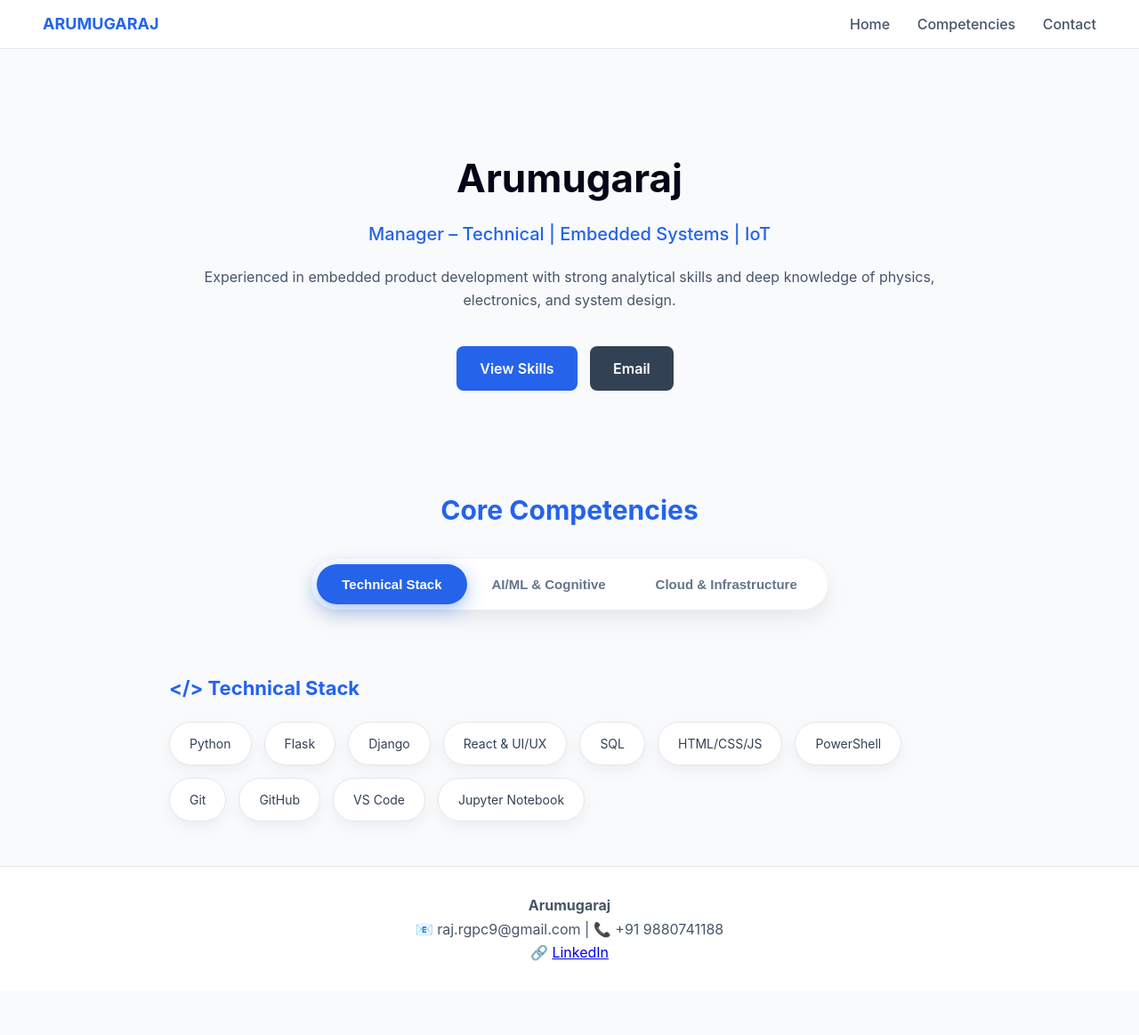
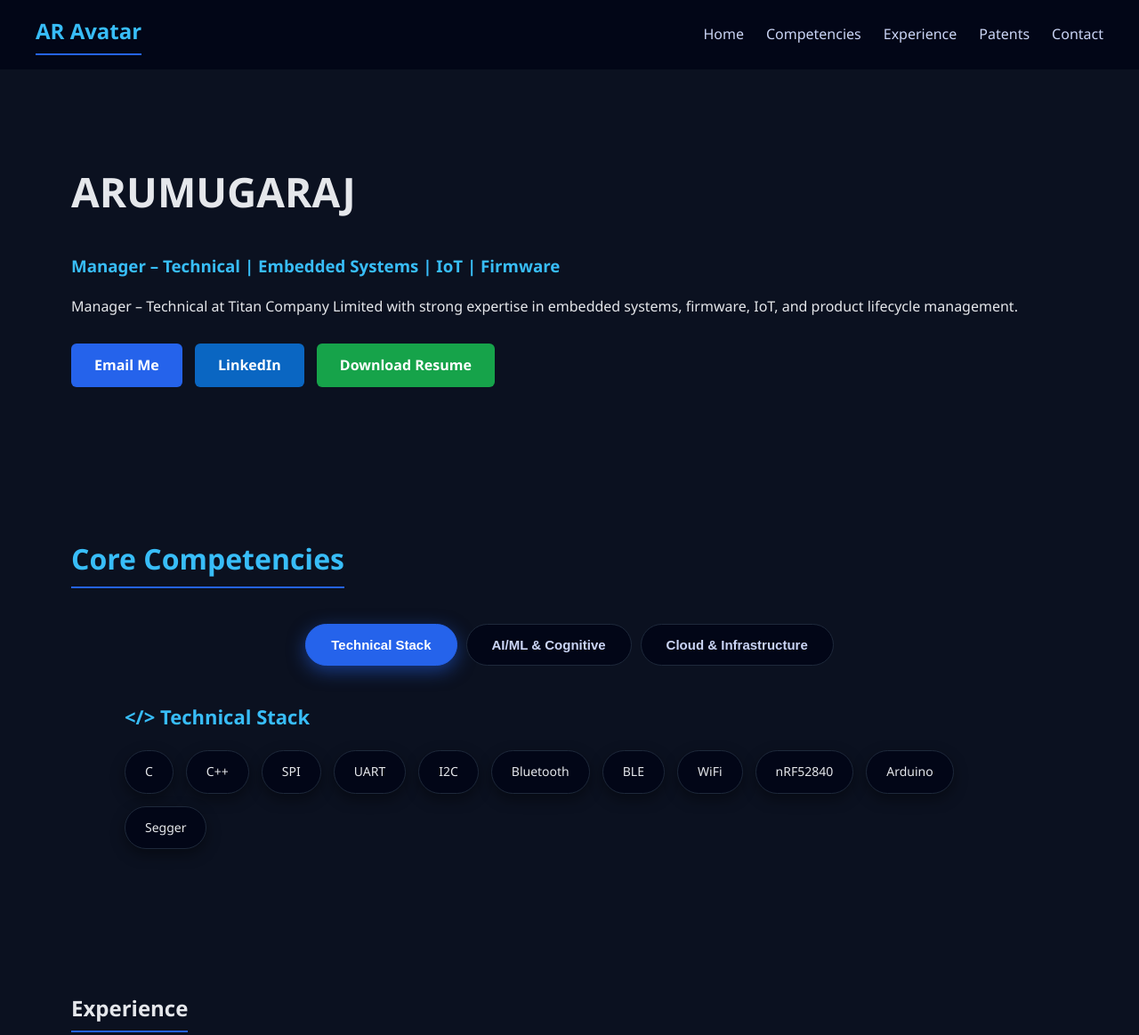
Before and after one commit to arumugarajraj2021/Arumugarajr, a plain HTML site: page index.html in a window 1280 px wide. Shown: the top 1163 px of the page at 89% size. Before the commit the page ends 1113 px from the top, so only its background shows below. Drawn offline with Linux system fonts and the light colour scheme.

Commit message:
Update index.html

```diff
--- a/index.html
+++ b/index.html
@@ -1,28 +1,20 @@
 <!DOCTYPE html>
 <html lang="en">
 <head>
-  <meta charset="UTF-8" />
+  <meta charset="UTF-8">
   <title>Arumugaraj | Manager – Technical</title>
-  <meta name="viewport" content="width=device-width, initial-scale=1.0" />
+  <meta name="viewport" content="width=device-width, initial-scale=1.0">
 
   <style>
-    :root {
-      --bg: #f8fafc;
-      --card: #ffffff;
-      --text: #020617;
-      --muted: #475569;
-      --accent: #2563eb;
-      --border: #e5e7eb;
-    }
-
     html { scroll-behavior: smooth; }
+    * { box-sizing: border-box; }
 
     body {
       margin: 0;
-      font-family: Inter, system-ui, Arial, sans-serif;
-      background: var(--bg);
-      color: var(--text);
-      line-height: 1.65;
+      font-family: "Segoe UI", Arial, sans-serif;
+      background: #0b1120;
+      color: #e5e7eb;
+      line-height: 1.6;
     }
 
     /* NAV */
@@ -30,148 +22,119 @@
       display: flex;
       justify-content: space-between;
       align-items: center;
-      padding: 12px 48px;
-      background: #ffffff;
-      border-bottom: 1px solid var(--border);
+      padding: 16px 40px;
+      background: #020617;
       position: sticky;
       top: 0;
-      z-index: 100;
+      z-index: 10;
     }
-
-    nav strong {
-      color: var(--accent);
-      font-size: 18px;
+    nav h2 { color: #38bdf8; margin: 0; }
+    nav ul {
+      list-style: none;
+      display: flex;
+      gap: 25px;
+      margin: 0;
+      padding: 0;
     }
-
     nav a {
-      color: var(--muted);
-      margin-left: 26px;
+      color: #cbd5f5;
       text-decoration: none;
       font-weight: 500;
     }
 
-    /* HERO */
-    .hero {
-      max-width: 900px;
+    /* LAYOUT */
+    header, section {
+      max-width: 1200px;
       margin: auto;
-      padding: 80px 40px 50px;
-      text-align: center;
+      padding: 70px 40px;
       opacity: 0;
       transform: translateY(30px);
-      transition: 0.6s ease;
+      transition: all 0.8s ease;
     }
-    .hero.show { opacity: 1; transform: translateY(0); }
-
-    .hero h1 {
-      font-size: 44px;
-      margin-bottom: 6px;
+    header.show, section.show {
+      opacity: 1;
+      transform: translateY(0);
     }
 
-    .hero h2 {
-      color: var(--accent);
-      font-weight: 500;
-      margin-top: 10px;
-      font-size: 20px;
-    }
+    header h1 { font-size: 46px; }
+    header h3 { color: #38bdf8; }
 
-    .hero p {
-      color: var(--muted);
-      margin-top: 18px;
-      font-size: 16px;
-    }
-
+    /* BUTTONS */
     .btn {
       display: inline-block;
-      margin: 22px 10px 0 0;
       padding: 12px 26px;
-      border-radius: 8px;
+      margin: 12px 10px 0 0;
+      border-radius: 6px;
       text-decoration: none;
       font-weight: 600;
       color: white;
-      background: var(--accent);
+    }
+    .btn-email { background: #2563eb; }
+    .btn-linkedin { background: #0a66c2; }
+    .btn-resume { background: #16a34a; }
+
+    h2 {
+      border-bottom: 2px solid #2563eb;
+      display: inline-block;
+      padding-bottom: 6px;
+      margin-bottom: 25px;
     }
 
-    .btn.secondary { background: #334155; }
-
-    /* SECTIONS */
-    section {
-      max-width: 1100px;
-      margin: auto;
-      padding: 50px 40px;
-      opacity: 0;
-      transform: translateY(30px);
-      transition: 0.6s ease;
-    }
-    section.show { opacity: 1; transform: translateY(0); }
-
-    h3.section-title {
-      font-size: 24px;
-      margin-bottom: 22px;
-      border-left: 4px solid var(--accent);
-      padding-left: 12px;
+    .box {
+      background: #020617;
+      padding: 25px;
+      border-radius: 10px;
+      margin-bottom: 20px;
     }
 
-    /* CARD */
-    .card {
-      background: var(--card);
-      padding: 22px 26px;
-      border-radius: 14px;
-      margin-bottom: 12px;
-      box-shadow: 0 8px 22px rgba(0,0,0,0.06);
-    }
-
-    /* ================= CORE COMPETENCIES (TAB UI) ================= */
-
-    .core-competencies {
-      text-align: center;
-      padding-top: 30px;
-    }
+    /* ================= CORE COMPETENCIES ================= */
 
     .core-title {
-      font-size: 30px;
-      color: var(--accent);
-      margin-bottom: 30px;
+      text-align: center;
+      font-size: 32px;
+      color: #38bdf8;
+      margin-bottom: 40px;
     }
 
     .core-tabs {
-      display: inline-flex;
-      background: #ffffff;
-      padding: 6px;
-      border-radius: 999px;
-      box-shadow: 0 10px 25px rgba(0,0,0,0.08);
+      display: flex;
+      justify-content: center;
+      gap: 10px;
       margin-bottom: 40px;
+      flex-wrap: wrap;
     }
 
     .core-tab {
-      border: none;
-      background: transparent;
+      background: #020617;
+      border: 1px solid #1e293b;
       padding: 14px 28px;
       border-radius: 999px;
       font-size: 15px;
       font-weight: 600;
       cursor: pointer;
-      color: #64748b;
+      color: #cbd5f5;
+      transition: 0.3s ease;
     }
 
     .core-tab.active {
-      background: var(--accent);
+      background: #2563eb;
       color: white;
-      box-shadow: 0 6px 20px rgba(37,99,235,0.4);
+      box-shadow: 0 6px 20px rgba(37,99,235,0.5);
+      border-color: #2563eb;
     }
 
     .core-content {
       display: none;
-      max-width: 900px;
+      max-width: 1000px;
       margin: auto;
-      text-align: left;
-      animation: fadeCore 0.3s ease;
+      animation: fadeCore 0.4s ease;
     }
 
     .core-content.active { display: block; }
 
     .core-subtitle {
       font-size: 22px;
-      color: var(--accent);
+      color: #38bdf8;
       margin-bottom: 20px;
     }
 
@@ -182,13 +145,13 @@
     }
 
     .core-skills span {
-      background: #ffffff;
-      border: 1px solid var(--border);
+      background: #020617;
+      border: 1px solid #1e293b;
       padding: 12px 22px;
       border-radius: 999px;
       font-size: 14px;
-      color: #334155;
-      box-shadow: 0 6px 16px rgba(0,0,0,0.05);
+      color: #e5e7eb;
+      box-shadow: 0 6px 16px rgba(0,0,0,0.4);
     }
 
     @keyframes fadeCore {
@@ -196,44 +159,51 @@
       to { opacity: 1; transform: translateY(0); }
     }
 
-    /* FOOTER */
     footer {
       text-align: center;
       padding: 30px;
-      background: #ffffff;
-      border-top: 1px solid var(--border);
-      color: var(--muted);
+      background: #020617;
+      color: #94a3b8;
+      font-size: 14px;
     }
   </style>
 </head>
 
 <body>
 
+<!-- NAV -->
 <nav>
-  <strong>ARUMUGARAJ</strong>
-  <div>
-    <a href="#home">Home</a>
-    <a href="#competencies">Competencies</a>
-    <a href="#contact">Contact</a>
-  </div>
+  <h2>AR Avatar</h2>
+  <ul>
+    <li><a href="#home">Home</a></li>
+    <li><a href="#competencies">Competencies</a></li>
+    <li><a href="#experience">Experience</a></li>
+    <li><a href="#patents">Patents</a></li>
+    <li><a href="#contact">Contact</a></li>
+  </ul>
 </nav>
 
 <!-- HERO -->
-<div class="hero observe" id="home">
-  <h1>Arumugaraj</h1>
-  <h2>Manager – Technical | Embedded Systems | IoT</h2>
+<header id="home">
+  <h1>ARUMUGARAJ</h1>
+  <h3>Manager – Technical | Embedded Systems | IoT | Firmware</h3>
   <p>
-    Experienced in embedded product development with strong analytical skills and
-    deep knowledge of physics, electronics, and system design.
+    Manager – Technical at Titan Company Limited with strong expertise in
+    embedded systems, firmware, IoT, and product lifecycle management.
   </p>
 
-  <a class="btn" href="#competencies">View Skills</a>
-  <a class="btn secondary" href="mailto:raj.rgpc9@gmail.com">Email</a>
-</div>
+  <a class="btn btn-email" href="mailto:raj.rgpc9@gmail.com">Email Me</a>
+  <a class="btn btn-linkedin"
+     href="https://linkedin.com/in/arumugaraj-cts-712515211"
+     target="_blank">LinkedIn</a>
+  <a class="btn btn-resume" href="Arumugaraj-Resume.pdf" download>
+    Download Resume
+  </a>
+</header>
 
 <!-- CORE COMPETENCIES -->
-<section class="observe core-competencies" id="competencies">
-  <h3 class="core-title">Core Competencies</h3>
+<section id="competencies">
+  <h2 class="core-title">Core Competencies</h2>
 
   <div class="core-tabs">
     <button class="core-tab active" onclick="switchCoreTab('tech', this)">Technical Stack</button>
@@ -242,49 +212,80 @@
   </div>
 
   <div id="tech" class="core-content active">
-    <h4 class="core-subtitle">&lt;/&gt; Technical Stack</h4>
+    <h3 class="core-subtitle">&lt;/&gt; Technical Stack</h3>
     <div class="core-skills">
-      <span>Python</span><span>Flask</span><span>Django</span>
-      <span>React & UI/UX</span><span>SQL</span><span>HTML/CSS/JS</span>
-      <span>PowerShell</span><span>Git</span><span>GitHub</span>
-      <span>VS Code</span><span>Jupyter Notebook</span>
+      <span>C</span><span>C++</span><span>SPI</span><span>UART</span><span>I2C</span>
+      <span>Bluetooth</span><span>BLE</span><span>WiFi</span>
+      <span>nRF52840</span><span>Arduino</span><span>Segger</span>
     </div>
   </div>
 
   <div id="ai" class="core-content">
-    <h4 class="core-subtitle">AI / ML & Cognitive</h4>
+    <h3 class="core-subtitle">AI / ML & Cognitive</h3>
     <div class="core-skills">
-      <span>Machine Learning</span>
       <span>Predictive Analytics</span>
       <span>Automation</span>
-      <span>Data Processing</span>
+      <span>Data Analysis</span>
     </div>
   </div>
 
   <div id="cloud" class="core-content">
-    <h4 class="core-subtitle">Cloud & Infrastructure</h4>
+    <h3 class="core-subtitle">Cloud & Infrastructure</h3>
     <div class="core-skills">
-      <span>Azure Functions</span>
-      <span>Service Bus</span>
-      <span>CI / CD</span>
+      <span>Azure</span>
+      <span>CI/CD</span>
       <span>Deployment Automation</span>
     </div>
   </div>
 </section>
 
-<footer id="contact">
-  <b>Arumugaraj</b><br>
-  📧 raj.rgpc9@gmail.com | 📞 +91 9880741188<br>
-  🔗 <a href="https://linkedin.com/in/arumugaraj-cts-712515211" target="_blank">LinkedIn</a>
+<!-- EXPERIENCE -->
+<section id="experience">
+  <h2>Experience</h2>
+  <div class="box">
+    <h3>Manager – Technical | Titan Company Limited</h3>
+    <p>Apr 2020 – Present</p>
+    <ul>
+      <li>Leading embedded & IoT product development</li>
+      <li>Architecture design and firmware ownership</li>
+      <li>Vendor & cross-functional team leadership</li>
+    </ul>
+  </div>
+</section>
+
+<!-- PATENTS -->
+<section id="patents">
+  <h2>Patented Applications</h2>
+  <div class="box">
+    <ul>
+      <li>Lens Bluecoat Detection – 201741026357</li>
+      <li>Photochromic Coating Detection – 201741026394</li>
+      <li>UV Coating Detection – 201741026353</li>
+      <li>Scratch Detection in Optical Lens – 201941017809</li>
+    </ul>
+  </div>
+</section>
+
+<!-- CONTACT -->
+<section id="contact">
+  <h2>Contact</h2>
+  <p>Email: <strong>raj.rgpc9@gmail.com</strong></p>
+</section>
+
+<footer>
+  © 2025 Arumugaraj · Portfolio
 </footer>
 
 <script>
+  const sections = document.querySelectorAll("header, section");
+
   const observer = new IntersectionObserver(entries => {
-    entries.forEach(e => e.isIntersecting && e.target.classList.add("show"));
-  }, { threshold: 0.15 });
+    entries.forEach(entry => {
+      if (entry.isIntersecting) entry.target.classList.add("show");
+    });
+  }, { threshold: 0.1 });
 
-  document.querySelectorAll(".observe")
-    .forEach(el => observer.observe(el));
+  sections.forEach(section => observer.observe(section));
 
   function switchCoreTab(id, btn) {
     document.querySelectorAll(".core-tab").forEach(b => b.classList.remove("active"));
```
